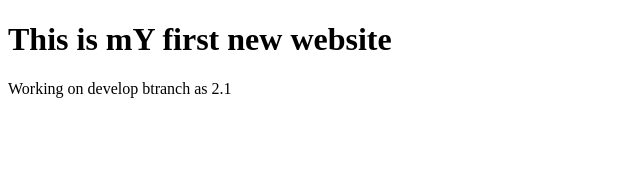
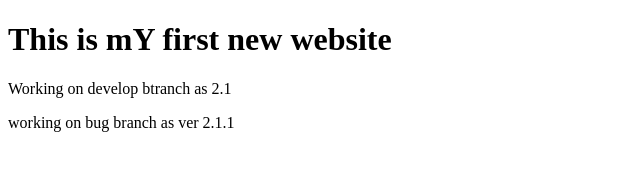
Before and after one commit to Amandsvv/newRepo, a plain HTML site: page index.html in a window 1280 px wide. Shown: the whole page, without its empty margins (0-640 px from the left). Drawn offline with Linux system fonts and the light colour scheme.

Commit message:
ver 2.1.1

```diff
--- a/index.html
+++ b/index.html
@@ -8,5 +8,6 @@
 <body>
     <h1>This is mY first new website</h1>
     <p>Working on develop btranch as 2.1</p>
+    <p>working on bug branch as ver 2.1.1</p>
 </body>
 </html>
```
